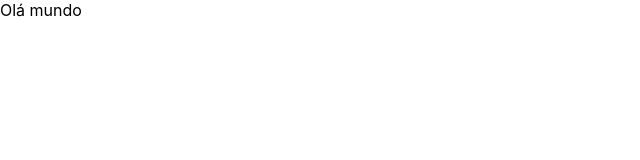
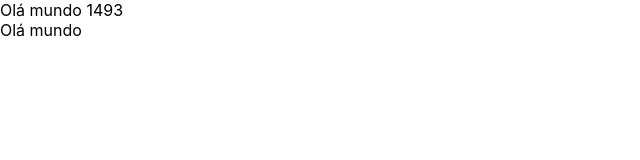
Before and after one commit to RelampagoAzul5/react-pomodoro, a React (Create React App) app: page / in a window 1280 px wide. Shown: the top 160 px of the page, without its empty margins (0-640 px from the left). Built offline with nearby package versions, Linux system fonts and the light colour scheme.

Commit message:
criando o temporizador do pomodoro

```diff
--- a/src/App.tsx
+++ b/src/App.tsx
@@ -1,7 +1,12 @@
 import React from 'react';
-
+import { PomodoroTimer } from './components/pomodoro-timer';
 function App() {
-  return <div className="App">Olá mundo</div>;
+  return (
+    <div className="App">
+      <PomodoroTimer defaultPomodoroTime={1500} />
+      Olá mundo
+    </div>
+  );
 }
 
 export default App;
--- /dev/null
+++ b/src/components/pomodoro-timer.tsx
@@ -0,0 +1,14 @@
+import React from 'react';
+import { useInterval } from '../hooks/use-interval';
+interface Props {
+  defaultPomodoroTime: number;
+}
+export function PomodoroTimer(props: Props) {
+  const [mainTime, setMainTime] = React.useState(props.defaultPomodoroTime);
+
+  useInterval(() => {
+    setMainTime(mainTime - 1);
+  }, 1000);
+
+  return <div> Olá mundo {mainTime}</div>;
+}
--- /dev/null
+++ b/src/hooks/use-interval.tsx
@@ -0,0 +1,25 @@
+import { useEffect, useRef } from 'react';
+
+export function useInterval<C extends CallableFunction>(
+  callback: C,
+  delay: number | null,
+): void {
+  const savedCallback = useRef<C | null>(null);
+
+  useEffect(() => {
+    savedCallback.current = callback;
+  }, [callback]);
+
+  useEffect(() => {
+    if (delay === null || isNaN(delay) || delay <= 0) return;
+
+    function tick() {
+      if (savedCallback.current) {
+        savedCallback.current();
+      }
+    }
+
+    const id = setInterval(tick, delay);
+    return () => clearInterval(id);
+  }, [delay]);
+}
```
